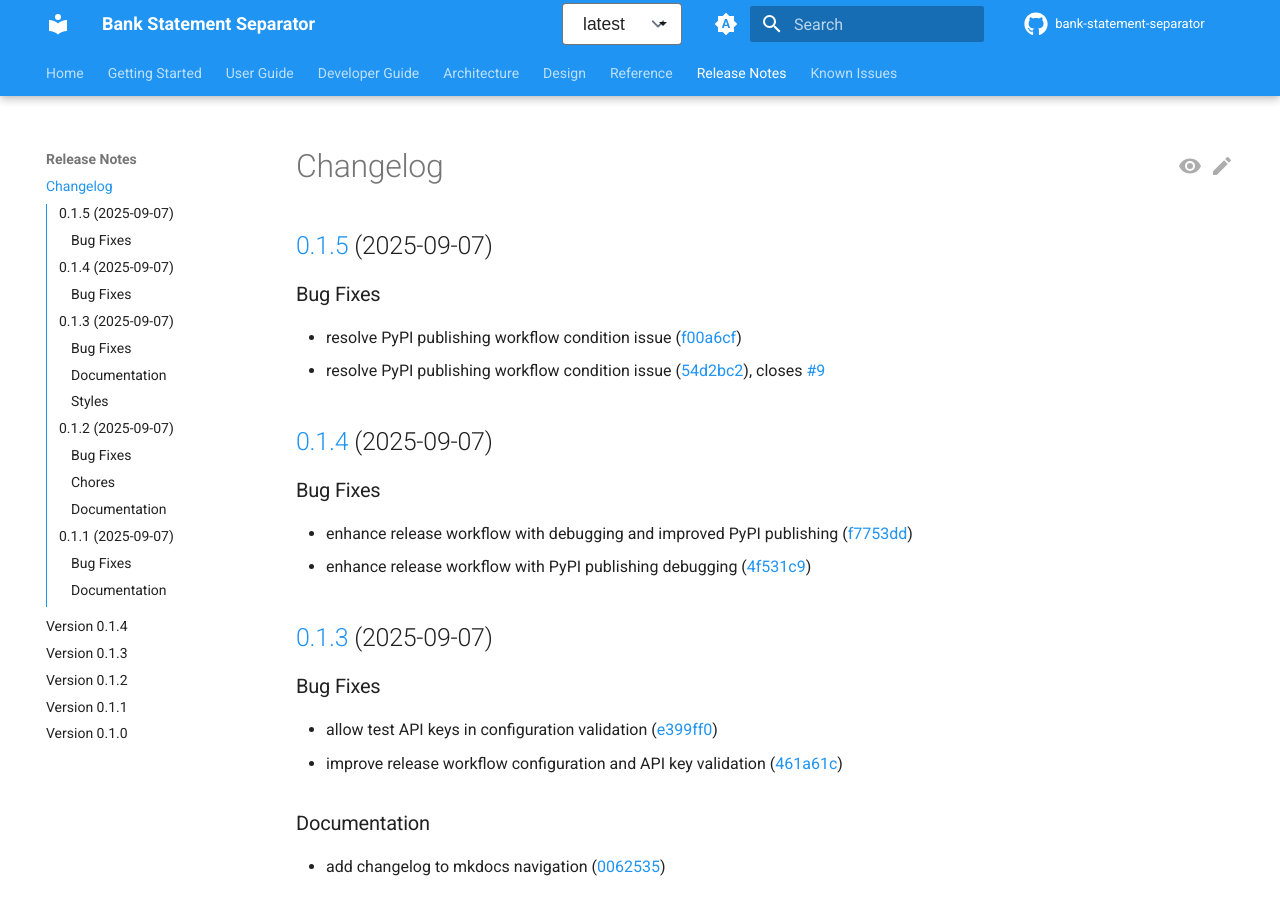
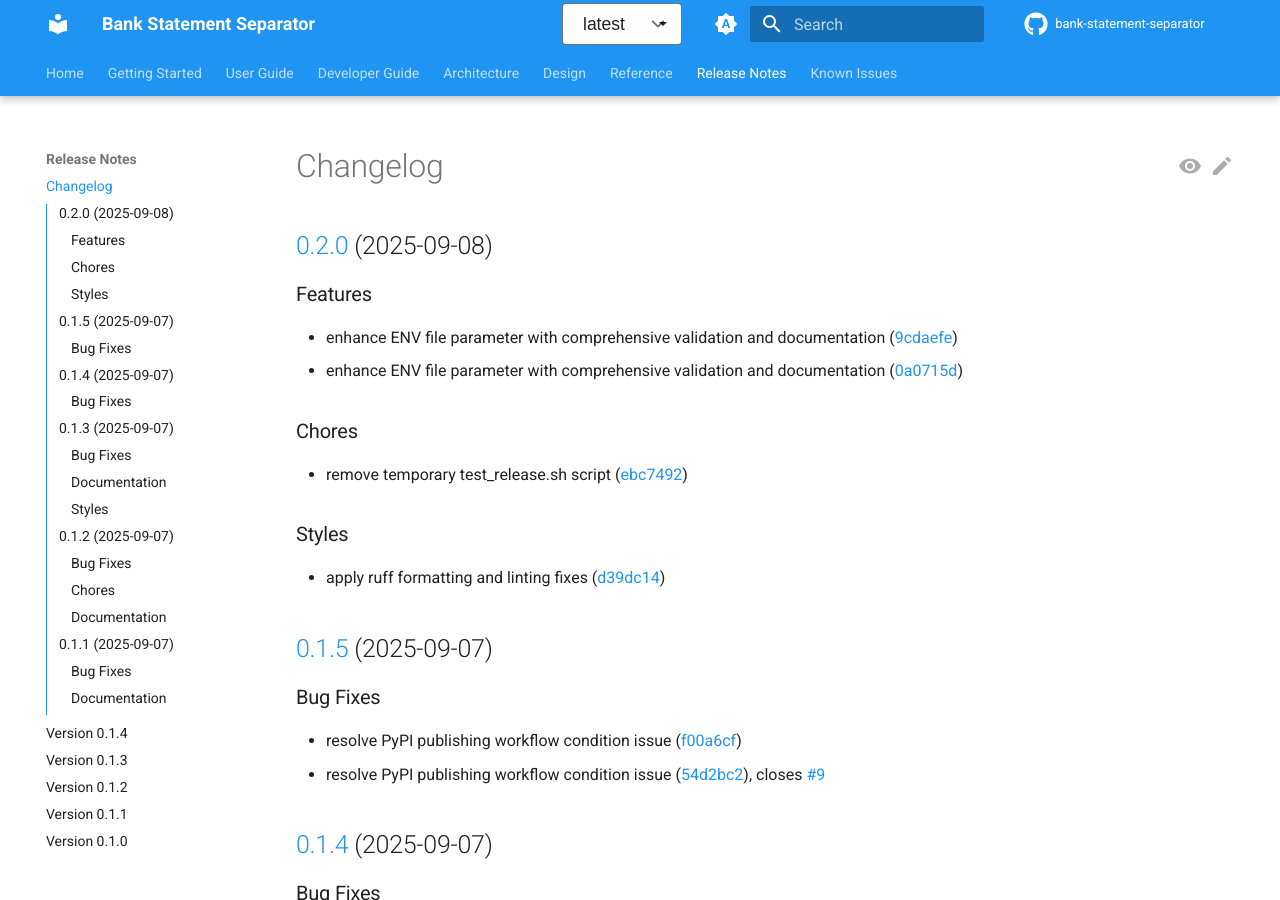
Before and after one commit to madeinoz67/bank-statement-separator, an MkDocs documentation site: the page built from docs/release_notes/CHANGELOG.md, in a window 1280 px wide and 900 px high. Built offline with MkDocs 1.6.1 and Material for MkDocs 9.7.7, drawn with Linux system fonts in a browser that asks for light colours; comment, search, counter and statistics services are not loaded.

Commit message:
chore(main): release 0.2.0

```diff
--- a/docs/release_notes/CHANGELOG.md
+++ b/docs/release_notes/CHANGELOG.md
@@ -1,4 +1,22 @@
 # Changelog
+
+## [0.2.0](https://github.com/madeinoz67/bank-statement-separator/compare/v0.1.5...v0.2.0) (2025-09-08)
+
+
+### Features
+
+* enhance ENV file parameter with comprehensive validation and documentation ([9cdaefe](https://github.com/madeinoz67/bank-statement-separator/commit/9cdaefe022deb3c796c983fe31f47e4b65847a86))
+* enhance ENV file parameter with comprehensive validation and documentation ([0a0715d](https://github.com/madeinoz67/bank-statement-separator/commit/0a0715d530ff45f80b79f7a0f93c5352fb91e6b5))
+
+
+### Chores
+
+* remove temporary test_release.sh script ([ebc7492](https://github.com/madeinoz67/bank-statement-separator/commit/ebc74923800c7d51bef96c7d52ce58eaeb163f53))
+
+
+### Styles
+
+* apply ruff formatting and linting fixes ([d39dc14](https://github.com/madeinoz67/bank-statement-separator/commit/d39dc1493ad0d1a8a2bb6ad705ca7c4db7bbe4ac))
 
 ## [0.1.5](https://github.com/madeinoz67/bank-statement-separator/compare/v0.1.4...v0.1.5) (2025-09-07)
 
--- a/pyproject.toml
+++ b/pyproject.toml
@@ -18,7 +18,7 @@ no-build-isolation = false
 
 [project]
 name = "bank-statement-separator"
-version = "0.1.5"
+version = "0.2.0"
 description = "AI-powered tool for separating multi-statement PDF files using LangChain and LangGraph"
 readme = "README.md"
 license = "MIT"
--- a/src/bank_statement_separator/__init__.py
+++ b/src/bank_statement_separator/__init__.py
@@ -4,5 +4,5 @@ Bank Statement Separator
 AI-powered tool for separating multi-statement PDF files using LangChain and LangGraph.
 """
 
-__version__ = "0.1.5"
+__version__ = "0.2.0"
 __author__ = "Bank Statement Separator Team"
```
Also changed, not shown: .release-please-manifest.json.
